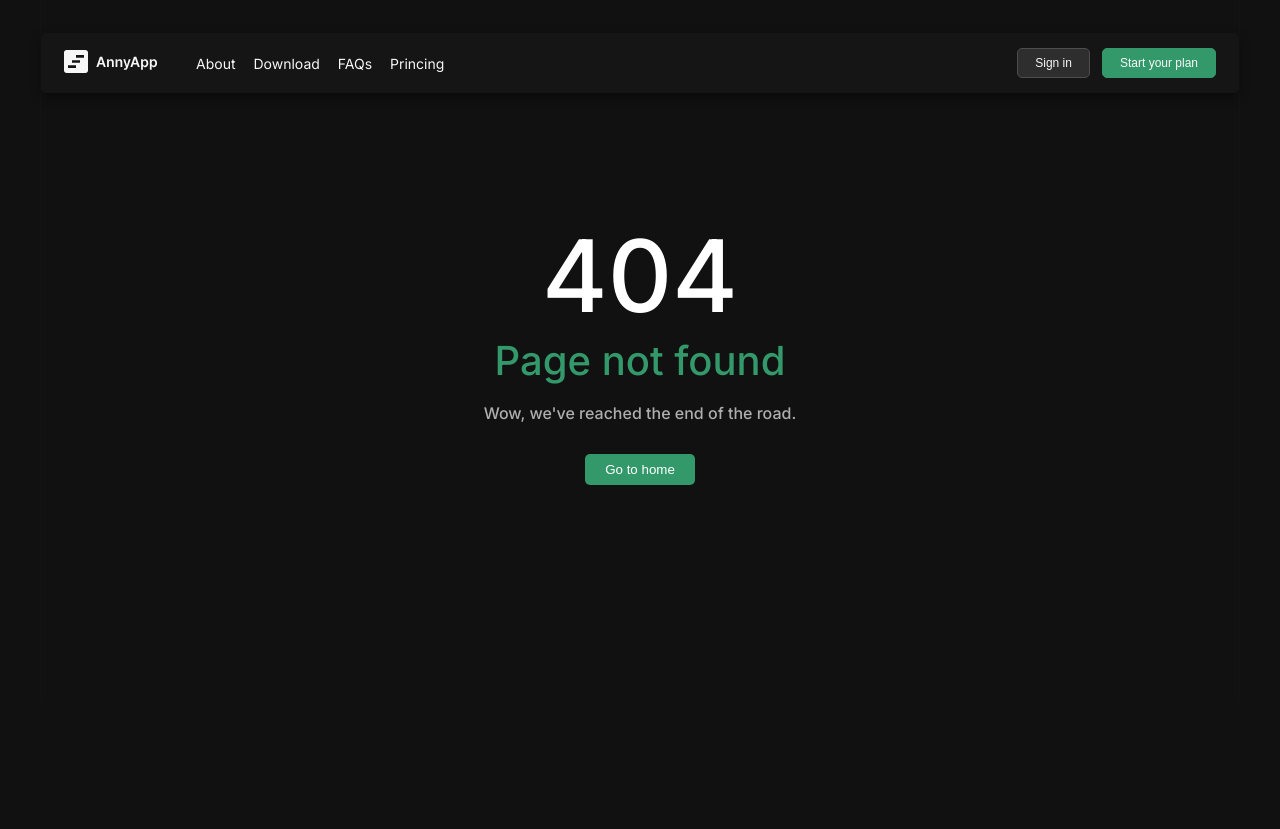
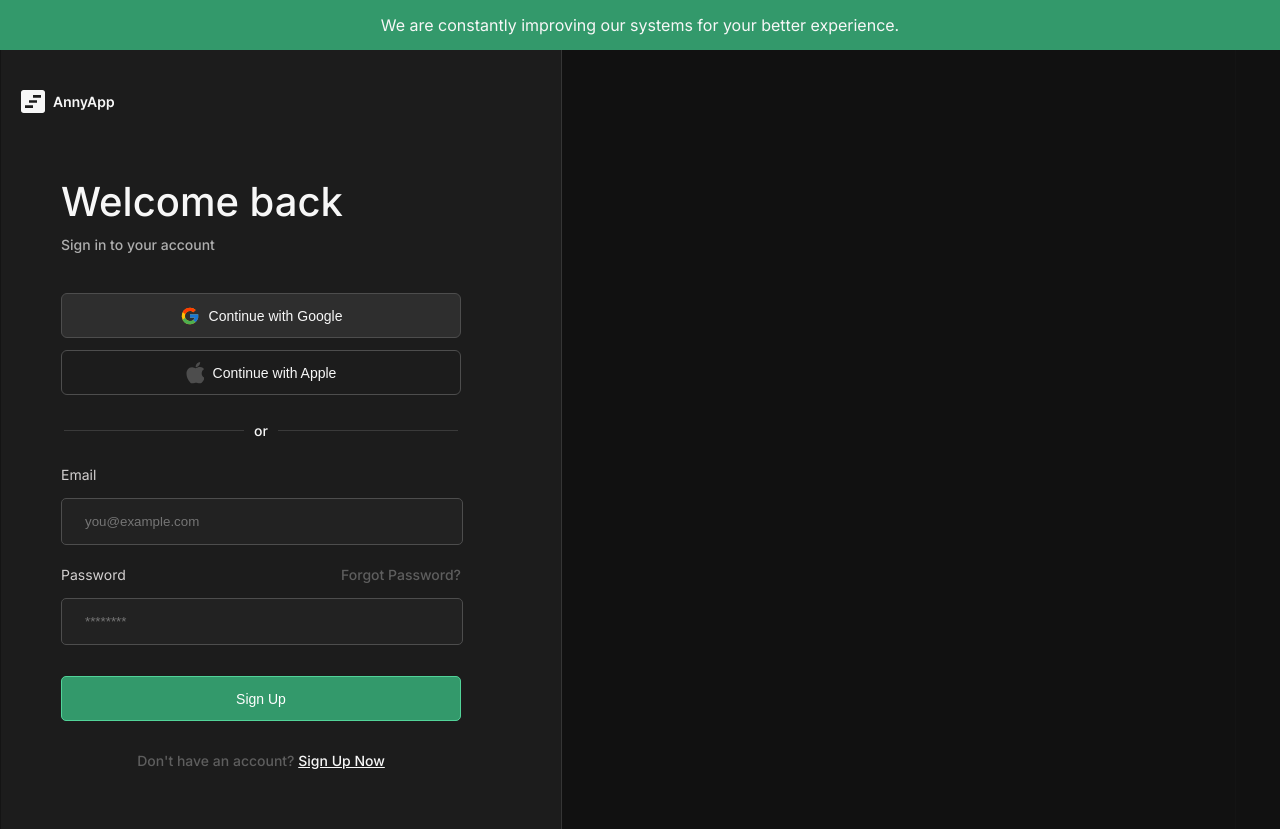
Before and after one commit to EldsonC/anny-app, a React (Vite) app: page /dashboard/sign-in in a window 1280 px wide. Before the commit this address had no page. Before the commit the page ends 800 px from the top, so only its background shows below. Built offline with nearby package versions, Linux system fonts and the light colour scheme.

Commit message:
new-login-and-register

```diff
--- a/index.html
+++ b/index.html
@@ -9,7 +9,11 @@
     <link rel="preconnect" href="https://fonts.gstatic.com" crossorigin>
     <link href="https://fonts.googleapis.com/css2?family=Inter:wght@100;300;400;500;600;700&display=swap" rel="stylesheet">
 
-    <title>AnnyApp</title>
+    <meta  name="keywords" content="Reservations, Scheduling, Calendar, Appointments, Timetables, Availability, Booking, Time management, Planner, Appointment setting, Synchronization, Notifications, Conflicts, Confirmations, Reminders, Resource availability, Planning, Online booking, Event tracking, Check-in and check-out, Shared calendar, Calendar integration, Customizing schedules, Scheduling, Virtual assistant, Room management."/>
+    <meta property="og:title" content="AnnyApp | The time in your hands">
+    <meta name="description" content="Our scheduling software is the ideal solution to streamline appointment, reservation, and time management. With an intuitive interface and advanced features, you can easily schedule appointments, reserve resources, sync calendars, and avoid scheduling conflicts. Stay organized, save time, and enhance your team's efficiency with automatic notifications, reminders, and customization options. We provide a flexible and integrated solution that caters to your needs, whether you're a freelancer, a small business, or a large organization. Simplify scheduling and focus on what matters most.">
+
+    <title>AnnyApp | The time in your hands</title>
   </head>
   <body>
     <div id="root"></div>
--- a/src/assets/styles/home.ts
+++ b/src/assets/styles/home.ts
@@ -2,7 +2,6 @@ import styled from "styled-components";
 
 export const HomeStyle = styled.main `
     margin-top: 50px;
-
     .content_main {
         margin: 0 auto;
         max-width: calc(100% - 46px);
--- a/src/assets/styles/login.ts
+++ b/src/assets/styles/login.ts
@@ -1,11 +1,40 @@
 import styled from "styled-components";
 
 export const LoginStyle = styled.main `
-    margin-top: 60px;
+    .top-note {
+        height: 50px;
+        width: 100%;
+
+        display: flex;
+        justify-content: center;
+        align-items: center;
+
+        background-color: #33996B;
+
+        p {
+            color: #f7f7f7;
+        }
+    }
     .content_main {
-        margin: 0 auto;
+
+        .left_container {
+            width: 560px;
+            height: auto;
+            min-height: calc(100vh - 50px);
+
+            background-color: #1C1C1C;
+            border-right: 1px solid #353535;
+
+            .header_login {
+                padding-top: 40px;
+                padding-left: 20px;
+
+                cursor: pointer;
+            }
+        }
+
         max-width: calc(100% - 46px);
-        width: 74.875rem;
+        width: 100vw;
         height: auto;
 
         border-left: 1px solid #141414;
@@ -20,51 +49,29 @@ export const LoginStyle = styled.main `
         }
 
         .hiro {
-            margin-top: 4.563rem;
+            padding: 60px;
+            width: calc(100% - 80px);
+
             display: flex;
             flex-direction: column;
-            align-items: center;
-
-            .tag {
-                margin-bottom: 23px;
-                padding: 5px 18px;
-                display: flex;
-                align-items: center;
-                gap: 8px;
-
-                background-color: #151515;
-                border-radius: 34px;
-                border: 1px solid #242424;
-
-                p {
-                    margin: 0px;
-                    font-size: 12px;
-                    font-weight: 500;
-                    color: #AEAEAE;
-                }
-
-                z-index: 1000;
-            }
+            justify-content: center;
+            align-items: flex-start;
 
             h1 {
-                margin-bottom: 25px;
+                margin-bottom: 10px;
                 max-width: 64.125rem;
-                font-size: 60px;
+                font-size: 40px;
                 font-weight: 500;
 
-                background: linear-gradient(90deg, #EEEEEF 0%, rgba(238, 238, 239, 0.58) 100%);
-                background-clip: text;
-                -webkit-background-clip: text;
-                -webkit-text-fill-color: transparent;
-                text-align: center;
+                color: #f7f7f7;
 
                 z-index: 1000;
             }
 
             p {
-                margin-bottom: 22px;
+                margin-bottom: 40px;
                 max-width: 366px;
-                font-size: 16px;
+                font-size: 14px;
                 font-weight: 500;
                 color: #AEAEAE;
 
@@ -74,14 +81,20 @@ export const LoginStyle = styled.main `
             }
 
             .buttons_login {
+                width: calc(100% - 80px);
                 display: flex;
+                flex-direction: column;
                 gap: 12px;
 
+                .focu-login {
+                    background-color: #2E2E2E;
+                }
+
                 button {
-                    width: 150px;
-                    height: 40px;
+                    width: 100%;
+                    height: 45px;
 
-                    border-radius: 12px;
+                    border-radius: 6px;
                     border: 1px solid #4D4D4D;
 
                     display: flex;
@@ -94,7 +107,7 @@ export const LoginStyle = styled.main `
                         margin-bottom: 0px;
                         font-size: 14px;
                         font-weight: 500;
-                        color: #4D4D4D;
+                        color: #f7f7f7;
                     }
 
                     cursor: pointer;
@@ -102,45 +115,72 @@ export const LoginStyle = styled.main `
             }
 
             .divider {
+                width: calc(100% - 80px);
                 margin: 27px 0px;
                 display: flex;
+                justify-content: center;
                 align-items: center;
                 gap: 10px;
 
                 span {
-                    width: 135px;
+                    width: 45%;
                     height: 1px;
-                    background-color: #1F1F1F;
+                    background-color: #3a3a3a;
                 }
 
                 p {
                     margin-bottom: 0px;
                     font-size: 14px;
-                    color: #4D4D4D;
+                    color: #f7f7f7;
                 }
             }
 
             form {
+                width: calc(100% - 80px);
                 display: flex;
                 flex-direction: column;
                 align-items: center;
                 gap: 11px;
 
+                .input_container {
+                    margin-bottom: 10px;
+                    display: flex;
+                    flex-direction: column;
+                    gap: 15px;
+
+                    width: 100%;
+
+                    .label_container {
+                        display: flex;
+                        justify-content: space-between;
+                        align-items: center;
+
+                        a {
+                            margin: 0px;
+                        }
+                    }
+
+                    label {
+                        font-size: 14px;
+                        color: #d3d0d0;
+                    }
                     input {
                         padding: 0px 23px;
-                    width: calc(312px - 46px);
-                    height: 40px;
+                        width: calc(100% - 46px);
+                        height: 45px;
 
                         border-radius: 5px;
-                    border: 1px solid #1C1C1C;
+                        border: 1px solid #4D4D4D;
                         color: #4D4D4D;
 
-                    background-color: #111111;
+                        background-color: #222222;
 
                         &:focus {
                             border-color: #4D4D4D;
                         }
                     }
+                }
+
 
                 a {
                     margin-top: 19px;
@@ -151,7 +191,8 @@ export const LoginStyle = styled.main `
                 }
 
                 .btn_login {
-                    width: 312px;
+                    margin-top: 10px;
+                    width: 100%;
                     height: 45px;
 
                     display: flex;
@@ -160,6 +201,7 @@ export const LoginStyle = styled.main `
                     gap: 10px;
 
                     border-radius: 5px;
+                    border: 1px solid #52d399;
                     background: #33996B;
 
                     p {
@@ -174,6 +216,19 @@ export const LoginStyle = styled.main `
 
                     z-index: 1000;
                 }
+
+                .create-acc {
+                    margin-top: 20px;
+                    color: #5E5E5E;
+                    font-size: 14px;
+                    font-weight: 500;
+
+                    a {
+                        color: #f7f7f7;
+                        text-decoration: underline;
+                        font-size: 14px;
+                    }
+                }
             }
         }
     }
--- a/src/components/header.tsx
+++ b/src/components/header.tsx
@@ -59,12 +59,12 @@ export function HeaderComponent() {
                 </div>
 
                 <div className="buttons">
-                    <NavLink to={"/register"}>
+                    <NavLink to={"/dashboard/sign-up"}>
                         <button className="btns_header btn-hide">
                             Start your plan
                         </button>
                     </NavLink>
-                    <NavLink to={"/login"}>
+                    <NavLink to={"/dashboard/sign-in"}>
                         <button className="btns_header void btn-hide">
                             Sign in
                         </button>
--- a/src/pages/login.tsx
+++ b/src/pages/login.tsx
@@ -1,33 +1,36 @@
-import { HeaderComponent } from "../components/header";
-
-import { StarIcon } from "../assets/icon/star";
 import { LoginStyle } from "../assets/styles/login";
 import { GoogleIcon } from "../assets/icon/google";
 import { AppleIcon } from "../assets/icon/apple";
 import GoogleLogin from "react-google-login";
+import { LogoIcon } from "../assets/icon/logo";
+import { useNavigate } from "react-router-dom";
 
 export function Login() {
+    const navigation = useNavigate()
     const clientId = "20314289349-bh0a7m9t7fca7d5s7b73lkpn5m3tcnu0.apps.googleusercontent.com"
     const responseGoogle = (response: {}) => {
         console.log(response)
     }
     return (
         <LoginStyle>
+            <div className="top-note">
+                <p>We are constantly improving our systems for your better experience.</p>
+            </div>
             <div className="content_main">
-                <HeaderComponent/>
+                <div className="left_container">
+                    <div className="header_login" onClick={() => navigation("/")}>
+                        <LogoIcon/>
+                    </div>
                     <section className="hiro">
-                    <div className="tag">
-                        <StarIcon/>
-                        <p>LOGIN</p>
-                    </div>
-                    <p>Welcome back! Log into your account and save time.</p>
+                        <h1>Welcome back</h1>
+                        <p>Sign in to your account</p>
                         <div className="buttons_login">
                             <GoogleLogin
                                 clientId={clientId}
                                 render={renderProps => (
-                                <button onClick={renderProps.onClick} disabled={renderProps.disabled}>
+                                    <button className="focu-login" onClick={renderProps.onClick} disabled={renderProps.disabled}>
                                         <GoogleIcon/>
-                                    <p>With Google</p>
+                                        <p>Continue with Google</p>
                                     </button>
                                 )}
                                 buttonText="Login"
@@ -38,25 +41,36 @@ export function Login() {
                             />
                             <button>
                                 <AppleIcon/>
-                            <p>With Apple</p>
+                                <p>Continue with Apple</p>
                             </button>
                         </div>
 
                         <div className="divider">
                             <span></span>
-                        <p>Or</p>
+                            <p>or</p>
                             <span></span>
                         </div>
 
                         <form>
-                        <input type="email" placeholder="Email"/>
-                        <input type="password" placeholder="Password"/>
-                        <a href="">Forget my password</a>
+                            <div className="input_container">
+                                <label htmlFor="">Email</label>
+                                <input type="email" placeholder="you@example.com"/>
+                            </div>
+                            <div className="input_container">
+                                <div className="label_container">
+                                    <label htmlFor="">Password</label>
+                                    <a href="">Forgot Password?</a>
+                                </div>
+                                <input type="password" placeholder="********"/>
+                            </div>
                             <button className="btn_login">
-                            <p>Login</p>
+                                <p>Sign Up</p>
                             </button>
+
+                            <span className="create-acc">Don't have an account? <a href="/register">Sign Up Now</a></span>
                         </form>
                     </section>
+                </div>
             </div>
         </LoginStyle>
     );
--- a/src/pages/register.tsx
+++ b/src/pages/register.tsx
@@ -1,48 +1,71 @@
-import { HeaderComponent } from "../components/header";
-
-import { StarIcon } from "../assets/icon/star";
 import { LoginStyle } from "../assets/styles/login";
 import { GoogleIcon } from "../assets/icon/google";
-import { AppleIcon } from "../assets/icon/apple";
+import { LogoIcon } from "../assets/icon/logo";
+import GoogleLogin from "react-google-login";
+import { useNavigate } from "react-router-dom";
 
 export function Register() {
+    const navigation = useNavigate()
+
+    const clientId = "20314289349-bh0a7m9t7fca7d5s7b73lkpn5m3tcnu0.apps.googleusercontent.com"
+    const responseGoogle = (response: {}) => {
+        console.log(response)
+    }
     return (
         <LoginStyle>
+            <div className="top-note">
+                <p>We are constantly improving our systems for your better experience.</p>
+            </div>
             <div className="content_main">
-                <HeaderComponent/>
+                <div className="left_container">
+                    <div className="header_login" onClick={() => navigation("/")}>
+                        <LogoIcon/>
+                    </div>
                     <section className="hiro">
-                    <div className="tag">
-                        <StarIcon/>
-                        <p>SUBSCRIPTION</p>
-                    </div>
-                    <p>Subscribe to a plan right away and take your business to the next level.</p>
+                        <h1>Get started</h1>
+                        <p>Create  a new account</p>
                         <div className="buttons_login">
-                        <button>
+                            <GoogleLogin
+                                clientId={clientId}
+                                render={renderProps => (
+                                    <button className="focu-login" onClick={renderProps.onClick} disabled={renderProps.disabled}>
                                         <GoogleIcon/>
-                            <p>With Google</p>
+                                        <p>Continue with Google</p>
                                     </button>
-                        <button>
-                            <AppleIcon/>
-                            <p>With Apple</p>
-                        </button>
+                                )}
+                                buttonText="Login"
+                                onSuccess={responseGoogle}
+                                onFailure={responseGoogle}
+                                redirectUri="https://annyapp.com.br"
+                                cookiePolicy="single_host_origin"
+                            />
                         </div>
 
                         <div className="divider">
                             <span></span>
-                        <p>Or</p>
+                            <p>or</p>
                             <span></span>
                         </div>
 
                         <form>
-                        <input type="email" placeholder="Email"/>
-                        <input type="text" placeholder="CPF/CNPJ"/>
-                        <input type="password" placeholder="Password"/>
-                        <a href="">I already have an account.</a>
+                            <div className="input_container">
+                                <label htmlFor="">Email</label>
+                                <input type="email" placeholder="you@example.com"/>
+                            </div>
+                            <div className="input_container">
+                                <div className="label_container">
+                                    <label htmlFor="">Password</label>
+                                </div>
+                                <input type="password" placeholder="********"/>
+                            </div>
                             <button className="btn_login">
-                            <p>Subscribe free</p>
+                                <p>Sign In</p>
                             </button>
+
+                            <span className="create-acc">Have an account? <a href="/register">Sign In Now</a></span>
                         </form>
                     </section>
+                </div>
             </div>
         </LoginStyle>
     );
--- a/src/routes/routes.tsx
+++ b/src/routes/routes.tsx
@@ -8,8 +8,8 @@ export function Routers() {
     return (
         <Routes>
             <Route path="/" element={<Home/>}/>
-            <Route path="/login" element={<Login/>}/>
-            <Route path="/register" element={<Register/>}/>
+            <Route path="/dashboard/sign-in" element={<Login/>}/>
+            <Route path="/dashboard/sign-up" element={<Register/>}/>
             <Route path="*" element={<NotFound/>}/>
         </Routes>
     );
```
Lines whose indentation alone changed are shown as unchanged.
